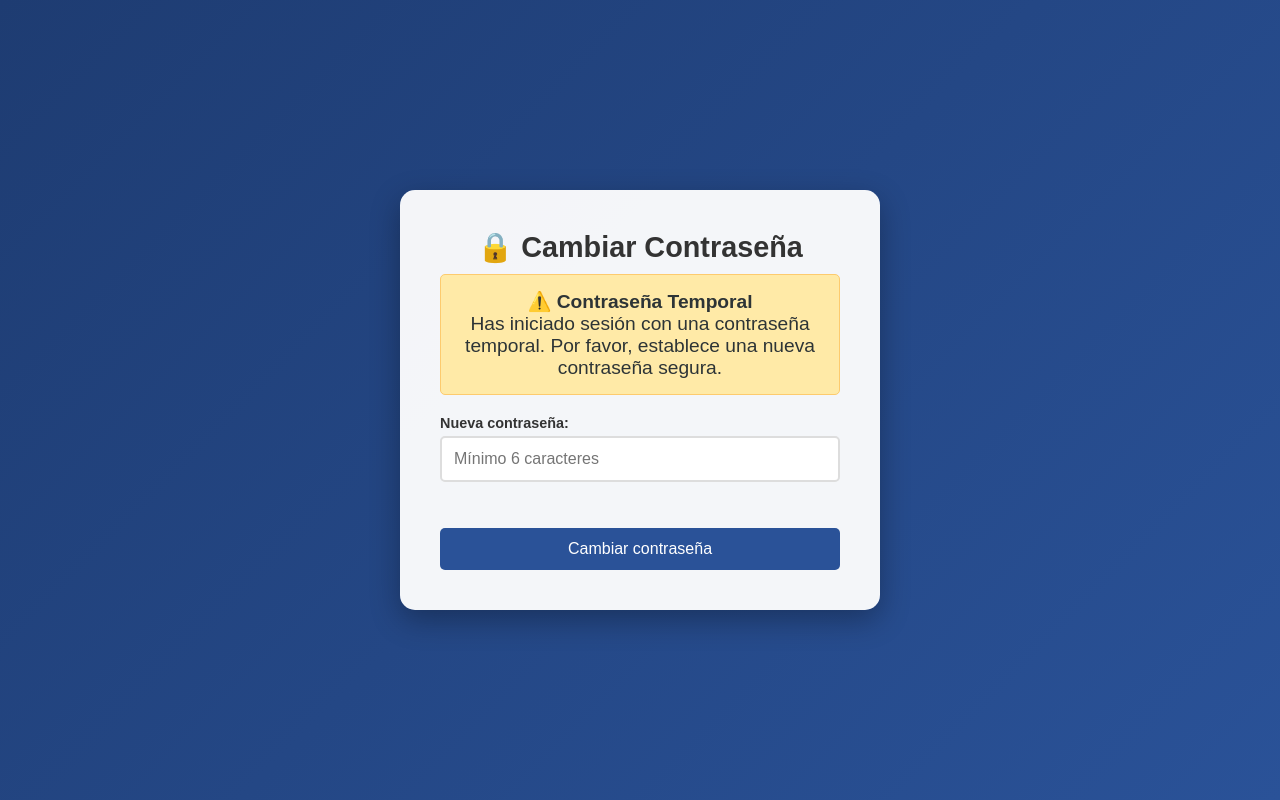
After one commit to Camacho-Leonardo/CineVice_, a PHP site: the page made by cinevice_0.1/es_cine/Páginas/cambiar_clave.php in a window 1280 px wide. The commit adds this page. Run offline with PHP 8.4, Linux system fonts and the light colour scheme; a user stored in the database is signed in.

Commit message:
Sistema de recuperación de contraseña terminada, también notifica si el correo existe en el sistema, y si es así, si la contraseña es incorrecta

```diff
--- /dev/null
+++ b/cinevice_0.1/es_cine/Páginas/cambiar_clave.php
@@ -0,0 +1,116 @@
+<?php
+session_start();
+if (!isset($_SESSION['usuario']) || !isset($_SESSION['temporal'])) {
+    header("Location: formularios.php?inicio");
+    exit;
+}
+?>
+
+<!DOCTYPE html>
+<html lang="es">
+<head>
+    <meta charset="UTF-8">
+    <meta name="viewport" content="width=device-width, initial-scale=1.0">
+    <title>Cambiar Contraseña - CineVice</title>
+    <link rel="stylesheet" href="../Estilos/estilos.css">
+    <link rel="icon" type="image/x-icon" href="../Imágenes/favicon.png">
+    <style>
+        body {
+            font-family: Arial, sans-serif;
+            background: linear-gradient(135deg, #1e3c72 0%, #2a5298 100%);
+            margin: 0;
+            padding: 0;
+            min-height: 100vh;
+            display: flex;
+            justify-content: center;
+            align-items: center;
+        }
+
+        .change-password-wrapper {
+            background: rgba(255, 255, 255, 0.95);
+            padding: 40px;
+            border-radius: 15px;
+            box-shadow: 0 10px 30px rgba(0, 0, 0, 0.3);
+            max-width: 400px;
+            width: 100%;
+            text-align: center;
+        }
+
+        .change-password-wrapper h1 {
+            color: #333;
+            margin-bottom: 10px;
+        }
+
+        .alert {
+            background: #ffeaa7;
+            border: 1px solid #fdcb6e;
+            color: #2d3436;
+            padding: 15px;
+            border-radius: 5px;
+            margin-bottom: 20px;
+        }
+
+        .form-group {
+            margin-bottom: 20px;
+            text-align: left;
+        }
+
+        label {
+            display: block;
+            margin-bottom: 5px;
+            color: #333;
+            font-weight: bold;
+        }
+
+        input[type="password"] {
+            width: 100%;
+            padding: 12px;
+            border: 2px solid #ddd;
+            border-radius: 5px;
+            font-size: 16px;
+            box-sizing: border-box;
+        }
+
+        input[type="password"]:focus {
+            outline: none;
+            border-color: #2a5298;
+        }
+
+        .btn-primary {
+            width: 100%;
+            padding: 12px;
+            background: #2a5298;
+            color: white;
+            border: none;
+            border-radius: 5px;
+            font-size: 16px;
+            cursor: pointer;
+            transition: background 0.3s;
+        }
+
+        .btn-primary:hover {
+            background: #1e3c72;
+        }
+    </style>
+</head>
+<body>
+    <div class="change-password-wrapper">
+        <h1>🔒 Cambiar Contraseña</h1>
+
+        <div class="alert">
+            <strong>⚠️ Contraseña Temporal</strong><br>
+            Has iniciado sesión con una contraseña temporal. Por favor, establece una nueva contraseña segura.
+        </div>
+
+        <form action="usuario.php" method="POST">
+            <div class="form-group">
+                <label for="nueva">Nueva contraseña:</label>
+                <input type="password" name="nueva" id="nueva" required minlength="6" placeholder="Mínimo 6 caracteres">
+            </div>
+
+            <input type="hidden" name="cambiarClave" value="1">
+            <button type="submit" class="btn-primary">Cambiar contraseña</button>
+        </form>
+    </div>
+</body>
+</html>
```
Also changed, not shown: cinevice_0.1/es_cine/Páginas/formularios.php (+1 -15 lines), cinevice_0.1/es_cine/Páginas/perfil.php (+7 -3 lines), cinevice_0.1/es_cine/Páginas/usuario.php (+122 -57 lines).
